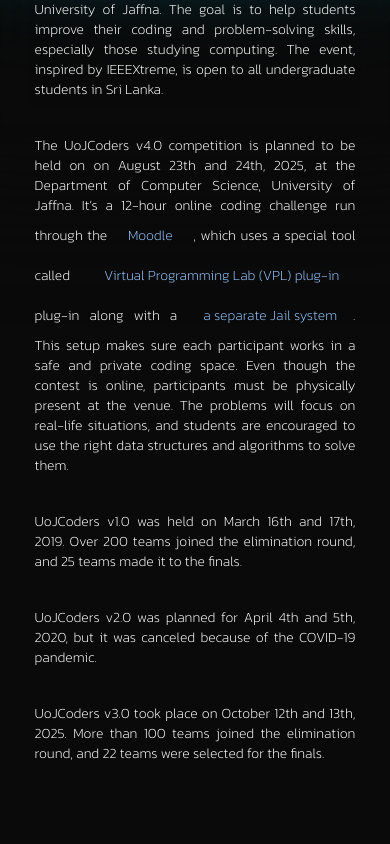
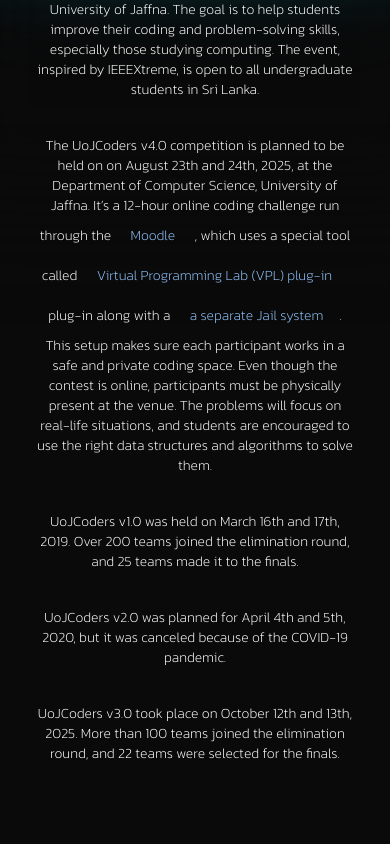
Before and after one commit to sanjaykirupaharan/uoj-coders-v4, a Next.js app: page / in a window 390 px wide. Shown: the part 1120-1964 px from the top of the page. Built offline with nearby package versions, Linux system fonts and the light colour scheme.

Commit message:
fix: update footer and contact section

```diff
--- a/app/layout.tsx
+++ b/app/layout.tsx
@@ -14,7 +14,7 @@ const inter = Kanit({
 export const metadata: Metadata = {
   title: "UoJCoders v4.0",
   description:
-    "Coding competition referred as UoJCoders is aimed to enhance the problem-solving skills and programming skills among the undergraduate students in computing and that will provide efficient programmers. The competition is a 12-hours inter-university coding competition that was inspired by IEEEXtreme. The competition is open to all undergraduate students in Sri Lanka, especially for those who follow degrees in the computing discipline. UoJCoders v2.0 is planned to be held on 4th and 5th of April 2020 in the Department of Computer Science, University of Jaffna.",
+    "Coding competition referred as UoJCoders is aimed to enhance the problem-solving skills and programming skills among the undergraduate students in computing and that will provide efficient programmers. The competition is a 12-hours inter-university coding competition that was inspired by IEEEXtreme. The competition is open to all undergraduate students in Sri Lanka, especially for those who follow degrees in the computing discipline.The UoJCoders v4.0 competition is planned to be held on on August 23th and 24th, 2025, at the Department of Computer Science, University of Jaffna.",
 };
 
 export default function RootLayout({
--- a/components/about-section.tsx
+++ b/components/about-section.tsx
@@ -48,7 +48,7 @@ export function AboutSection() {
               duration: 0.8,
               ease: "easeInOut",
             }}
-            className="py-4 text-white text-sm lg:text-lg 2xl:text-xl text-justify font-extralight lg:font-light">
+            className="py-4 text-white text-sm lg:text-lg 2xl:text-xl text-center font-extralight lg:font-light">
             UoJCoders v4.0 is a 12-hour coding inter-university  competition. It's organized by the Computer Society and the Department of Computer Science at the University of Jaffna. The goal is to help students improve their coding and problem-solving skills, especially those studying computing. The event, inspired by IEEEXtreme, is open to all undergraduate students in Sri Lanka.
           </motion.p>
           <motion.p
@@ -59,7 +59,7 @@ export function AboutSection() {
               duration: 0.8,
               ease: "easeInOut",
             }}
-            className="text-white py-4 text-sm lg:text-lg 2xl:text-xl text-justify font-extralight lg:font-light">
+            className="text-white py-4 text-sm lg:text-lg 2xl:text-xl text-center font-extralight lg:font-light">
             The UoJCoders v4.0 competition is planned to be held on on August 23th and 24th, 2025, at the
             Department of Computer Science, University of Jaffna. It’s a 12-hour online coding challenge run
             through the <LinkButton link={"http://moodle.org/"} title={"Moodle"} /> , which uses a special tool called   <LinkButton link={"https://vpl.dis.ulpgc.es/"} title={"Virtual Programming Lab (VPL) plug-in"} /> plug-in
@@ -75,7 +75,7 @@ export function AboutSection() {
               duration: 0.8,
               ease: "easeInOut",
             }}
-            className="text-white py-4 text-sm lg:text-lg 2xl:text-xl text-justify font-extralight lg:font-light">
+            className="text-white py-4 text-sm lg:text-lg 2xl:text-xl text-center font-extralight lg:font-light">
             UoJCoders v1.0 was held on March 16th and 17th, 2019. Over 200 teams joined the elimination round,
             and 25 teams made it to the finals.
           </motion.p>
@@ -87,7 +87,7 @@ export function AboutSection() {
               duration: 0.8,
               ease: "easeInOut",
             }}
-            className="text-white py-4 text-sm lg:text-lg 2xl:text-xl text-justify font-extralight lg:font-light">
+            className="text-white py-4 text-sm lg:text-lg 2xl:text-xl text-center font-extralight lg:font-light">
             UoJCoders v2.0 was planned for April 4th and 5th, 2020, but it was canceled because of the COVID-19
             pandemic.
           </motion.p>
@@ -99,7 +99,7 @@ export function AboutSection() {
               duration: 0.8,
               ease: "easeInOut",
             }}
-            className="text-white py-4 text-sm lg:text-lg 2xl:text-xl text-justify font-extralight lg:font-light">
+            className="text-white py-4 text-sm lg:text-lg 2xl:text-xl text-center font-extralight lg:font-light">
             UoJCoders v3.0 took place on October 12th and 13th, 2025. More than 100 teams joined the
             elimination round, and 22 teams were selected for the finals.
           </motion.p>
--- a/components/contact-section.tsx
+++ b/components/contact-section.tsx
@@ -18,21 +18,21 @@ const ContactSection = () => {
       <div className="w-11/12 lg:w-1/4 mx-auto mt-10 flex flex-col items-center justify-center gap-y-10">
         <div className="flex flex-col items-center justify-center gap-y-2 text-white">
           <p className="font-semibold tracking-wide text-lg 2xl:text-xl">
-            R. N. Viththagan
+            R. Jananan
           </p>
           <p className="text-sm 2xl:text-base text-zinc-400 font-medium">
             President (CompSoc)
           </p>
-          <p>+94 77 448 0178</p>
+          <p>+94 71 641 6709 </p>
         </div>
         <div className="flex flex-col items-center justify-center gap-y-2 text-white">
           <p className="font-semibold tracking-wide text-lg 2xl:text-xl">
-            V. Sayanishan
+            K. Vithursan
           </p>
           <p className="text-sm 2xl:text-base text-zinc-400 font-medium">
             Secretary (CompSoc)
           </p>
-          <p>+94 77 889 2505</p>
+          <p>+94 77 566 1784 </p>
         </div>
       </div>
       <div className="flex justify-center gap-x-8 pt-10">
--- a/components/footer.tsx
+++ b/components/footer.tsx
@@ -6,9 +6,8 @@ import Link from "next/link";
 const Footer = () => {
   return (
     <div className="w-full bg-zinc-900 pt-2">
-      <img src="/Banners Coders Finale.png" alt="banner" className="my-5" />
       <div className="w-full h-20 lg:h-10 bg-zinc-800 text-zinc-200">
-        <div className="mx-auto w-11/12 h-full flex flex-col items-center justify-center gap-y-2 lg:flex-row lg:gap-y-0 lg:justify-between font-extralight">
+        <div className="mx-auto w-11/12 h-full flex items-center justify-center gap-y-2 lg:gap-y-0 lg:justify-center font-extralight">
           <p className="text-sm 2xl:text-base text-center">
             &copy; 2025{" "}
             <Link
@@ -19,15 +18,7 @@ const Footer = () => {
             </Link>
             , Department of Computer Science, UoJ. All Rights Reserved.
           </p>
-          <p className="text-sm 2xl:text-base">
-            Developed By{" "}
-            <Link
-              href={"https://www.linkedin.com/in/chamod-rashmika/"}
-              target="_blank"
-              className="underline tracking-wide">
-              Chamod Rashmika
-            </Link>
-          </p>
+
         </div>
       </div>
     </div>
--- a/components/navbar.tsx
+++ b/components/navbar.tsx
@@ -47,10 +47,10 @@ export const Navbar = ({ }: Props) => {
       name: "Sponsors",
       link: "/#sponsors",
     },
-    {
-      name: "Committee",
-      link: "/committee",
-    },
+    // {
+    //   name: "Committee",
+    //   link: "/committee",
+    // },
     {
       name: "Contact",
       link: "/#contact",
--- a/components/timeline-section.tsx
+++ b/components/timeline-section.tsx
@@ -85,7 +85,7 @@ const timelineSteps = [
         </h2>
         <p className="text-base lg:text-lg text-slate-200">
           The winners will be awarded, and certificates will be provided to
-          all participants.
+          all participants.
         </p>
       </div>
     ),
```
